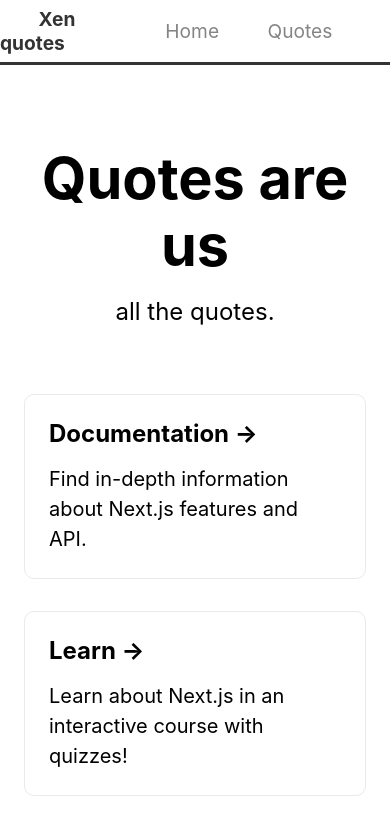
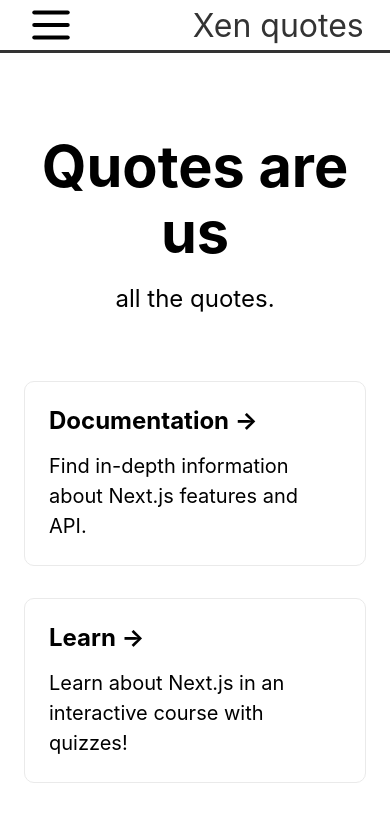
Before and after one commit to derikvanschaik/tm-quotes, a Next.js app: page / in a window 390 px wide. Shown: the top 814 px of the page. Built offline with nearby package versions, Linux system fonts and the light colour scheme.

Commit message:
basic responsive

```diff
--- a/components/navbar.js
+++ b/components/navbar.js
@@ -1,18 +1,40 @@
 import styles from '../styles/Navbar.module.css';
 import Link from 'next/link';
+import { useState } from 'react';
 
 export default function Navbar({ }){
+    const [open, setOpen] = useState(false);
+
+    const toggleMobileNavbar = () =>{
+        setOpen(!open);
+    }
+
     return(
         <header className={styles.header}>
         <nav className={styles.nav}>
+            {/* <?xml version="1.0" encoding="utf-8"?><!-- Uploaded to: SVG Repo, www.svgrepo.com, Generator: SVG Repo Mixer Tools --> */}
+            <svg onClick={toggleMobileNavbar} className={styles.hamburger} viewBox="0 0 24 24" fill="none" xmlns="http://www.w3.org/2000/svg">
+                <path d="M4 18L20 18" stroke="#000000" stroke-width="2" stroke-linecap="round"/>
+                <path d="M4 12L20 12" stroke="#000000" stroke-width="2" stroke-linecap="round"/>
+                <path d="M4 6L20 6" stroke="#000000" stroke-width="2" stroke-linecap="round"/>
+            </svg>
           <div className={styles.logo}>
             <Link href="/">Xen quotes</Link>
           </div>
+
           <ul className={styles['nav-links']}>
             <li><Link href="/">Home</Link></li>
             <li><Link href="/quotes">Quotes</Link></li>
           </ul>
         </nav>
+        {
+            open &&
+            <ul className={styles['nav-links-mobile']}>
+                <li><Link href="/">Home</Link></li>
+                <li><Link href="/quotes">Quotes</Link></li>
+            </ul>
+        }
+
       </header>
     )
 }
--- a/styles/Navbar.module.css
+++ b/styles/Navbar.module.css
@@ -12,16 +12,18 @@
 }
 .logo a {
   padding-left: 2em;
-  font-size: 1.2rem;
-  font-weight: bold;
+  font-size: 2rem;
+  /* font-weight: bold; */
   text-decoration: none;
   color: #333;
 }
 
 .nav-links {
-  list-style: none;
   display: flex;
   flex-direction: row;
+  list-style: none;
+  /* display: flex; */
+  /* flex-direction: row; */
   padding-right: 2em;
 }
 
@@ -42,3 +44,39 @@
   text-decoration: none;
   color: #333;
 }
+.hamburger {
+  display: none;
+  height: 0;
+  width: 0;
+}
+
+.nav-links-mobile {
+  display: none;
+}
+.nav-links-mobile li {
+  padding: 1em;
+}
+
+@media (max-width: 767px) {
+  /* Show the hamburger icon on screens smaller than 768px */
+  .hamburger {
+    display: block;
+    height: 50px;
+    width: 50px;
+  }
+  .nav-links {
+    flex-direction: column;
+    display: none;
+  }
+  .nav {
+    justify-content: space-around;
+  }
+  .nav-links-mobile {
+    display: flex;
+    flex-direction: column;
+    justify-content: space-between;
+    align-items: center;
+    font-size: 1.5rem;
+    padding: 1em;
+  }
+}
```
